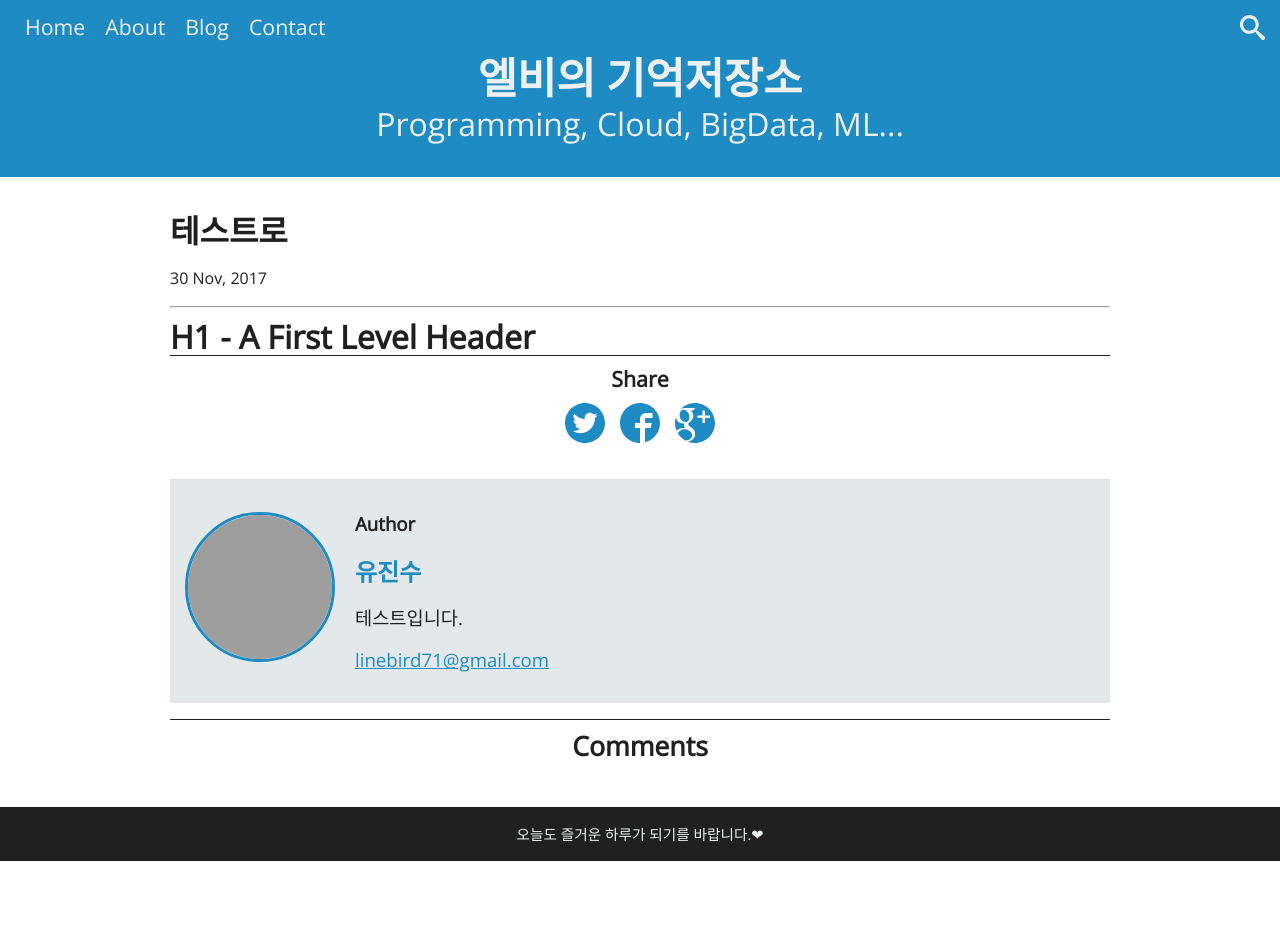
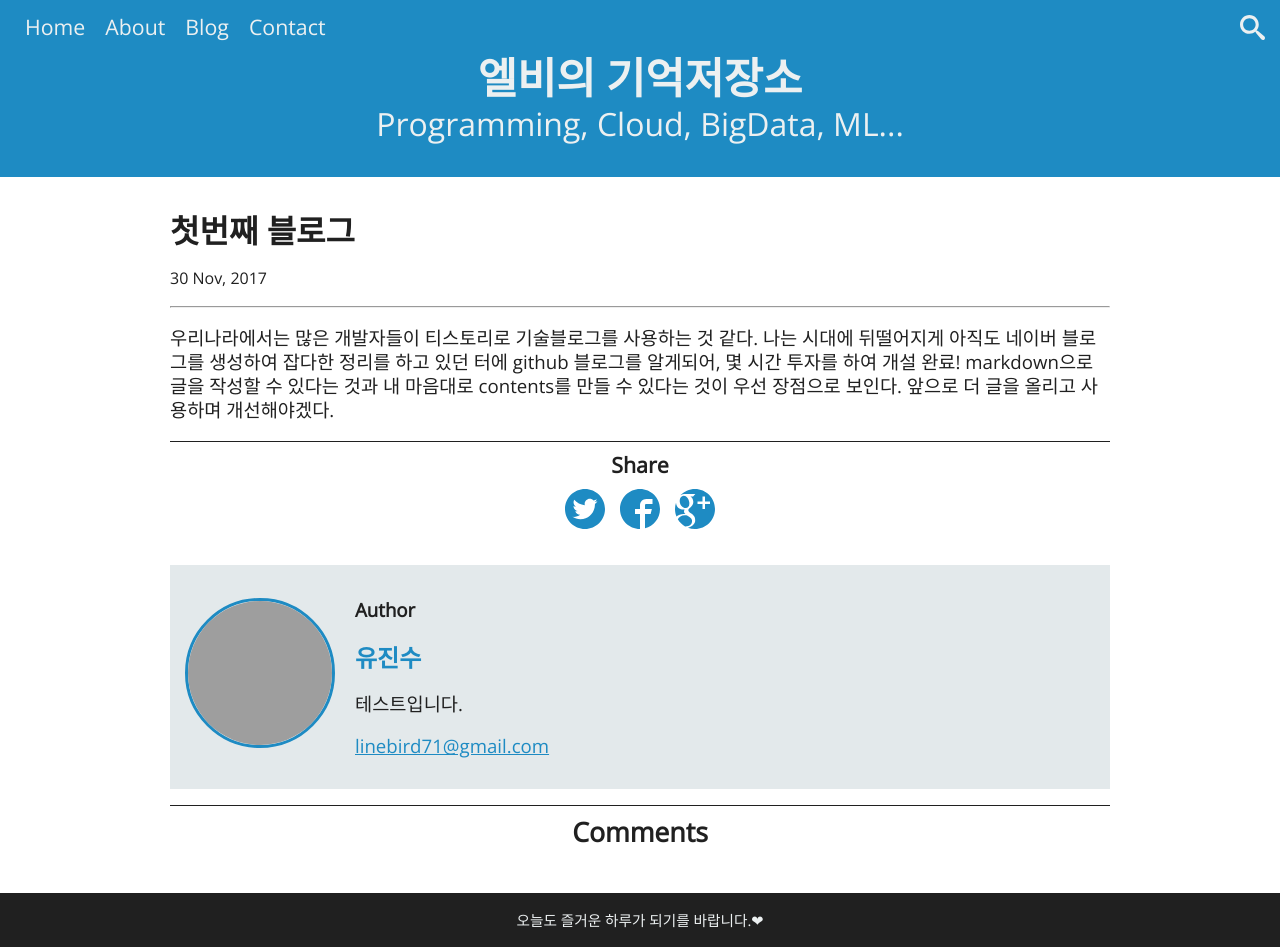
Before and after one commit to mateussmedeiros/blade-theme, a Jekyll site: the page built from _posts/2017-11-30-first-post.markdown, in a window 1280 px wide. Built offline with Jekyll 4.4.1, drawn with Linux system fonts in a browser that asks for light colours; comment, search, counter and statistics services are not loaded; before the commit the page ends 900 px from its top, so only the background shows below that; grey boxes are pictures that could not be loaded.

Commit message:
Update 2017-11-30-first-post.markdown

```diff
--- a/_posts/2017-11-30-first-post.markdown
+++ b/_posts/2017-11-30-first-post.markdown
@@ -1,8 +1,11 @@
 ---
 layout: post
-title:  "테스트로 "
+title:  "첫번째 블로그"
 date:   2017-11-30 11:52:00
-description: 테스트
+description: 깃허브에 생성한 첫번째 블로그
+permalink: /git/firstpost
 ---
-
-# H1 - A First Level Header
+우리나라에서는 많은 개발자들이 티스토리로 기술블로그를 사용하는 것 같다.
+나는 시대에 뒤떨어지게 아직도 네이버 블로그를 생성하여 잡다한 정리를 하고 있던 터에 github 블로그를 알게되어, 몇 시간 투자를 하여 개설 완료!
+markdown으로 글을 작성할 수 있다는 것과 내 마음대로 contents를 만들 수 있다는 것이 우선 장점으로 보인다.
+앞으로 더 글을 올리고 사용하며 개선해야겠다.
```
